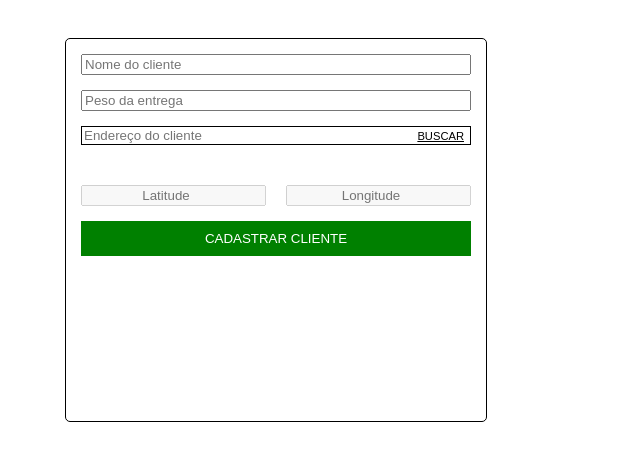
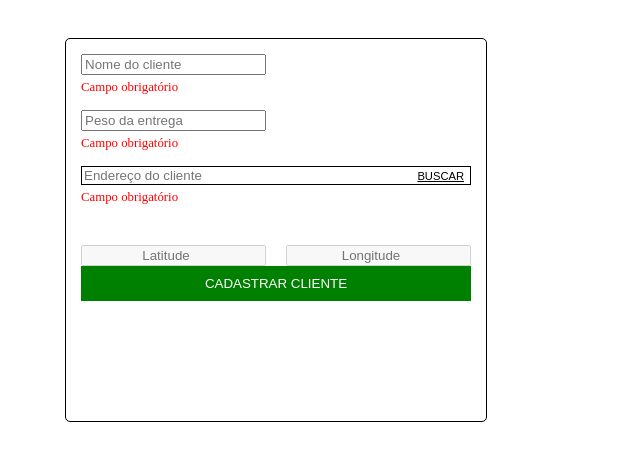
Before and after one commit to MBAlexandreMB/routeEasy-Test, a React app in the folder client/: page / in a window 1280 px wide. Both pictures are taken after a click on the button "CADASTRAR CLIENTE". Shown: the top 460 px of the page, without its empty margins (0-640 px from the left). Built offline with nearby package versions, Linux system fonts and the light colour scheme; what scriptjs would draw is missing.

Commit message:
form submission working

```diff
--- a/client/src/_pattern.scss
+++ b/client/src/_pattern.scss
@@ -14,3 +14,9 @@
 .btn-danger {
   background-color: red;
 }
+
+.error {
+  color: red;
+  font-size: .8rem;
+  margin: 5px 0 0;
+}
--- a/client/src/components/deliveryForm/addressInput/addressInput.scss
+++ b/client/src/components/deliveryForm/addressInput/addressInput.scss
@@ -1,3 +1,5 @@
+@use '../../../pattern';
+
 .addressinput-container {
   .input-search-container {
     display: flex;
--- a/client/src/components/deliveryForm/addressInput/index.js
+++ b/client/src/components/deliveryForm/addressInput/index.js
@@ -1,12 +1,19 @@
-import React, { useState } from 'react';
+import React, { useState, useEffect } from 'react';
 import './addressInput.scss';
 
-const AddressInput = ({ value, onChange: locationChange, onSearch }) => {
+const AddressInput = ({ value, error, checkValidity, onSearch }) => {
   const [address, setAddress] = useState(value.address);
 
   const handleChange = (event) => {
-    setAddress(event.target.value);
+    const { value } = event.target;
+
+    checkValidity(value);
+    setAddress(value);
   }
+
+  useEffect(() => {
+    setAddress(value.address);
+  }, [value]);
 
   return (
     <div className="addressinput-container">
@@ -20,8 +27,8 @@ const AddressInput = ({ value, onChange: locationChange, onSearch }) => {
         <button type="button" onClick={() => onSearch(address)}>BUSCAR</button>
       </div>
       {
-        value.error &&
-        <p>{value.error}</p>
+        error &&
+        <p className="error">{error}</p>
       }
 
       <div className="location-container">
--- a/client/src/components/deliveryForm/deliveryForm.scss
+++ b/client/src/components/deliveryForm/deliveryForm.scss
@@ -8,8 +8,4 @@
   padding: 15px;
   border: 1px solid black;
   border-radius: 5px;
-
-  input {
-    margin-bottom: 15px;
-  }
 }
--- a/client/src/components/deliveryForm/index.js
+++ b/client/src/components/deliveryForm/index.js
@@ -1,27 +1,79 @@
 import React from 'react';
 import axios from 'axios';
+import deliveryService from '../../services/deliveryService';
 import './deliveryForm.scss';
 
 import { useInput } from '../../hooks/useInput';
 import AddressInput from './addressInput';
+import ErrorHandledInput from '../shared/ErrorHandledInput';
 
 const DeliveryForm = () => {
-  const { value:clientName, setValue:setClientName, bind:bindClientName } = useInput('');
-  const { value:weightInKg, setValue:setWeightInKg, bind:bindWeightInKg } = useInput('');
-  const { value:address, setValue:setAddress, bind:bindAddress } = useInput({ address: ''});
+  const {
+    value: clientName,
+    setValue: setClientName,
+    reset: resetClientName,
+    checkValidity: checkClientName,
+    bind: bindClientName
+  } = useInput('', true);
+
+  const {
+    value: weightInKg,
+    setValue: setWeightInKg,
+    reset: resetWeightInKg,
+    checkValidity: checkWeigthInKg,
+    bind: bindWeightInKg,
+  } = useInput('', true);
+
+  const {
+    value:address,
+    setValue:setAddress,
+    checkValidity: checkAdress,
+    onChange: onAddressChange,
+    bind:bindAddress
+  } = useInput({ address: ''}, true);
 
   const onSubmit = () => {
-    console.log(clientName);
-    console.log(weightInKg);
-    console.log(address);
+    const checks = {
+      clientName: checkClientName(),
+      weightInKg: checkWeigthInKg(),
+      location: {},
     }
 
-  const onSearchAddress = (address) => {
-    axios.post(`${process.env.BASE_URL}/map/geocoder`, { address })
+    if (address.location) {
+      checks.location.latitude = checkAdress(address.location.latitude);
+      checks.location.longitude = checkAdress(address.location.longitude);
+    } else {
+      checkAdress(false);
+    }
+
+    if (
+      checks.clientName &&
+      checks.weightInKg &&
+      checks.location.latitude &&
+      checks.location.longitude
+    ) {
+      deliveryService.add({
+        clientName,
+        weightInKg,
+        address,
+      })
+      .then(() => {
+        resetClientName();
+        resetWeightInKg();
+        setAddress({ address: ''});
+      });
+    }
+  }
+
+  const onSearchAddress = (value) => {
+    if (value) {
+      deliveryService.getGeocode({ address: value })
         .then(result => {
           if (result.data.length > 0) {
             const { formatted_address, geometry, place_id, address_components } = result.data[0];
             const ret = {
+              target: {
+                value: {
                   address: formatted_address,
                   placeId: place_id,
                   components: address_components,
@@ -30,23 +82,23 @@ const DeliveryForm = () => {
                     longitude: geometry.location.lng
                   }
                 }
+              }
+            }
 
-          setAddress(ret);
+            onAddressChange(ret, ret.target.value.address);
           } else {
-          setAddress({
-            ...address,
-            error: "Nenhum endereço encontrado"
-          });
+            checkAdress(false, "Endereço não encontrado");
           }
         })
         .catch(e => console.log(e))
     }
+  }
 
   return (
     <form className="deliveryform-container">
-      <input type="text" placeholder="Nome do cliente" {...bindClientName} />
-      <input type="number" placeholder="Peso da entrega" {...bindWeightInKg} />
-      <AddressInput onSearch={onSearchAddress} {...bindAddress} />
+      <ErrorHandledInput type="text" placeholder="Nome do cliente" {...bindClientName} />
+      <ErrorHandledInput type="number" placeholder="Peso da entrega" {...bindWeightInKg} />
+      <AddressInput onSearch={onSearchAddress} checkValidity={checkAdress} {...bindAddress} />
 
       <button
       type="button"
--- /dev/null
+++ b/client/src/components/shared/ErrorHandledInput/errorHandledInput.scss
@@ -0,0 +1,9 @@
+@use '../../../pattern';
+
+.input-error-container {
+  margin-bottom: 15px;
+
+  input {
+    margin: 0;
+  }
+}
--- /dev/null
+++ b/client/src/components/shared/ErrorHandledInput/index.js
@@ -0,0 +1,21 @@
+import React from 'react';
+import './errorHandledInput.scss';
+
+const ErrorHandledInput = ({type, placeholder, value, onChange, error}) => {
+  return (
+    <div className="input-error-container">
+      <input
+        type={type}
+        placeholder={placeholder}
+        value={value}
+        onChange={onChange}
+      />
+      {
+        error &&
+        <p className="error">{error}</p>
+      }
+    </div>
+   );
+}
+
+export default ErrorHandledInput;
--- a/client/src/hooks/useInput.js
+++ b/client/src/hooks/useInput.js
@@ -1,17 +1,46 @@
 import { useState } from "react";
 
-export const useInput = initialValue => {
+export const useInput = (initialValue, required) => {
   const [value, setValue] = useState(initialValue);
+  const [error, setError] = useState('');
+
+  const checkValidity = (valueToCheck = value, message = 'Campo obrigatório') => {
+    if (required) {
+      if (valueToCheck) {
+        setError('');
+        return true;
+      } else {
+        setError(message);
+        return false;
+      }
+    }
+  };
+
+  const reset = () => {
+    setValue("")
+  };
+
+  const onChange = (event, valueToCheck) => {
+    const { value } = event.target;
+
+    if (!valueToCheck) {
+      valueToCheck = value;
+    }
+
+    checkValidity(valueToCheck);
+    setValue(value);
+  };
 
   return {
     value,
     setValue,
-    reset: () => setValue(""),
+    onChange,
+    checkValidity,
+    reset,
     bind: {
+      error,
       value,
-      onChange: event => {
-        setValue(event.target.value);
-      }
+      onChange,
     }
   };
 };
--- /dev/null
+++ b/client/src/services/deliveryService.js
@@ -0,0 +1,34 @@
+import axios from 'axios';
+
+const deliveryService = () => {
+  const getGeocode = (address) => {
+    return axios.post(`${process.env.BASE_URL}/map/geocoder`, address);
+  }
+
+  const getAll = () => {
+    return axios.get(`${process.env.BASE_URL}/deliveries/`);
+  };
+
+  const getOne = (deliveryId) => {
+    return axios.get(`${process.env.BASE_URL}/deliveries/${deliveryId}`);
+  };
+
+  const add = (delivery) => {
+    return axios.post(`${process.env.BASE_URL}/deliveries/`, delivery);
+  };
+
+  const edit = (deliveryId, delivery) => {
+    return axios.put(`${process.env.BASE_URL}/deliveries/${deliveryId}`, delivery);
+  };
+
+  const remove = () => {
+    return axios.delete(`${process.env.BASE_URL}/deliveries/`);
+  };
+
+  return {
+    getAll, getOne, add,
+    edit, remove, getGeocode
+  };
+};
+
+export default deliveryService();
```
Lines whose indentation alone changed are shown as unchanged.
